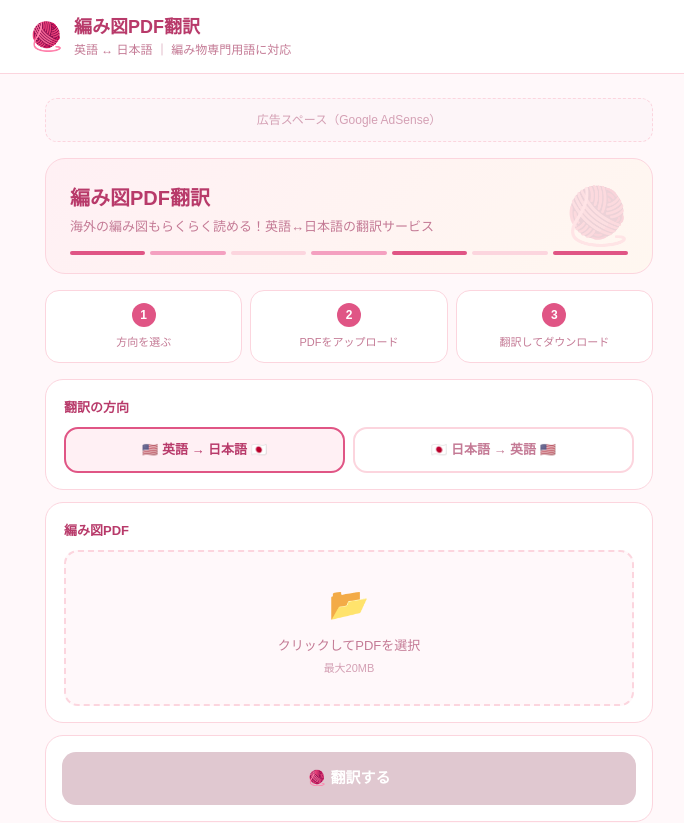
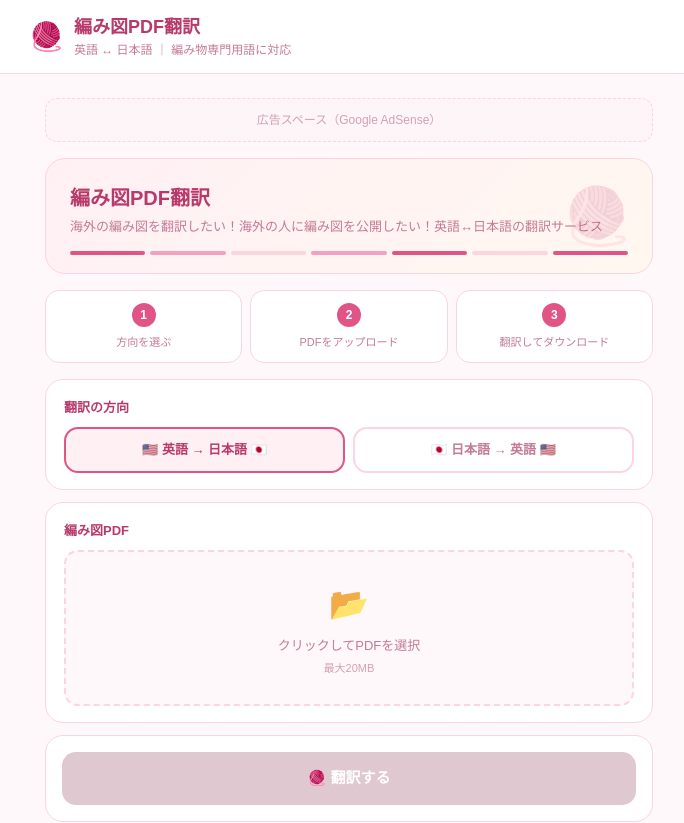
Before and after one commit to vnagisa0793-tech/knit-translator, a Next.js app in the folder frontend/: page / in a window 1280 px wide. Shown: the top 823 px of the page, without its empty margins (291-975 px from the left). Built offline with nearby package versions, Linux system fonts and the light colour scheme; no server answers.

Commit message:
update page design

```diff
--- a/frontend/app/page.jsx
+++ b/frontend/app/page.jsx
@@ -122,7 +122,7 @@ export default function Home() {
             編み図PDF翻訳
           </p>
           <p style={{ margin: 0, fontSize: 13, color: COLORS.subText }}>
-            海外の編み図もらくらく読める！英語↔日本語の翻訳サービス
+            海外の編み図を翻訳したい！海外の人に編み図を公開したい！英語↔日本語の翻訳サービス
           </p>
 
           {/* 毛糸バー（色は上のCOLORSで変えられます） */}
```
